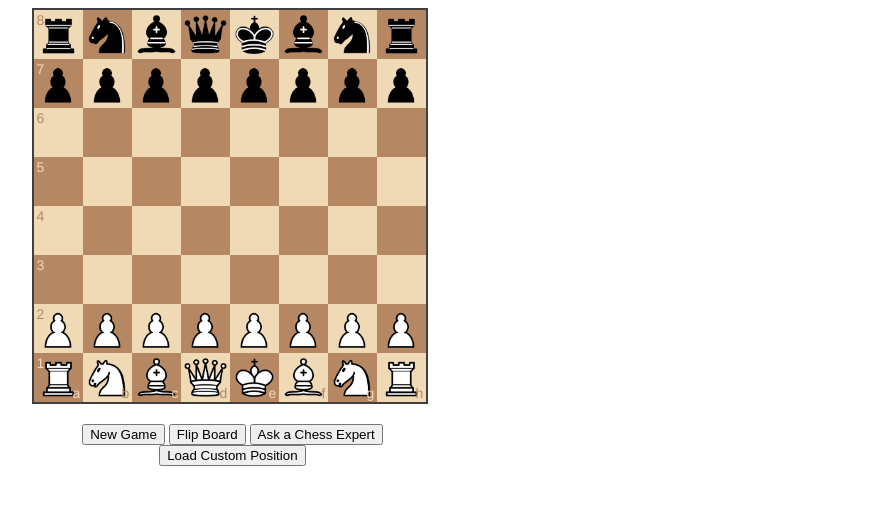
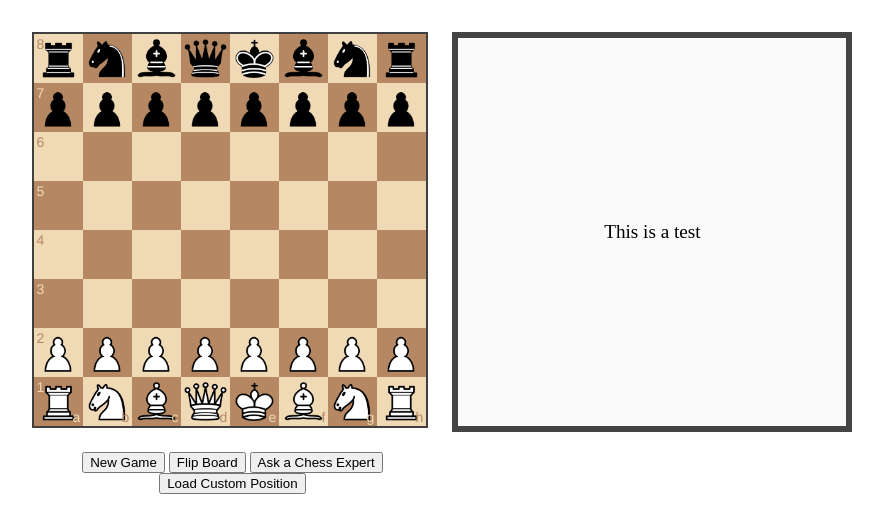
Before and after one commit to RouseRo/Chess-ai-app, a plain HTML site: page ui/index.html in a window 1280 px wide. Shown: the whole page, without its empty margins (102-985 px from the left). Drawn offline with nearby package versions, Linux system fonts and the light colour scheme.

Commit message:
Added a top-margin and right side <p> for messages from the chess engine.

```diff
--- a/ui/index.html
+++ b/ui/index.html
@@ -4,21 +4,53 @@
   <title>Chess-AI-App  Fun with Chess</title>
   <link rel="stylesheet" href="chessboard.css">
   <style>
+    .main-row {
+      display: flex;
+      flex-direction: row;
+      align-items: flex-start;
+      margin-left: 10%;
+      margin-top: 2.5%; /* Reduced top margin by 50% */
+    }
     #board {
       width: 400px;
-      margin-left: 10%;
+    }
+    #side-text {
+      width: 400px;
+      height: 400px;
+      border: 6px solid #444;
+      margin-left: 20px;
+      box-sizing: border-box;
+      display: flex;
+      align-items: center;
+      justify-content: center;
+      background: #fafafa;
+    }
+    #side-text p {
+      margin: 0;
+      text-align: center;
+      font-size: 1.2em;
+      width: 100%;
+      height: 100%;
+      display: flex;
+      align-items: center;
+      justify-content: center;
     }
     #controls {
       width: 400px;
-      margin-left: 10%;
       margin-top: 20px;
       text-align: center;
       margin-bottom: 10px;
+      margin-left: 10%;
     }
   </style>
 </head>
 <body>
-  <div id="board"></div>
+  <div class="main-row">
+    <div id="board"></div>
+    <div id="side-text">
+      <p>This is a test</p>
+    </div>
+    </div>
   <div id="controls">
     <button id="newGameBtn">New Game</button>
     <button id="flipBtn">Flip Board</button>
```
